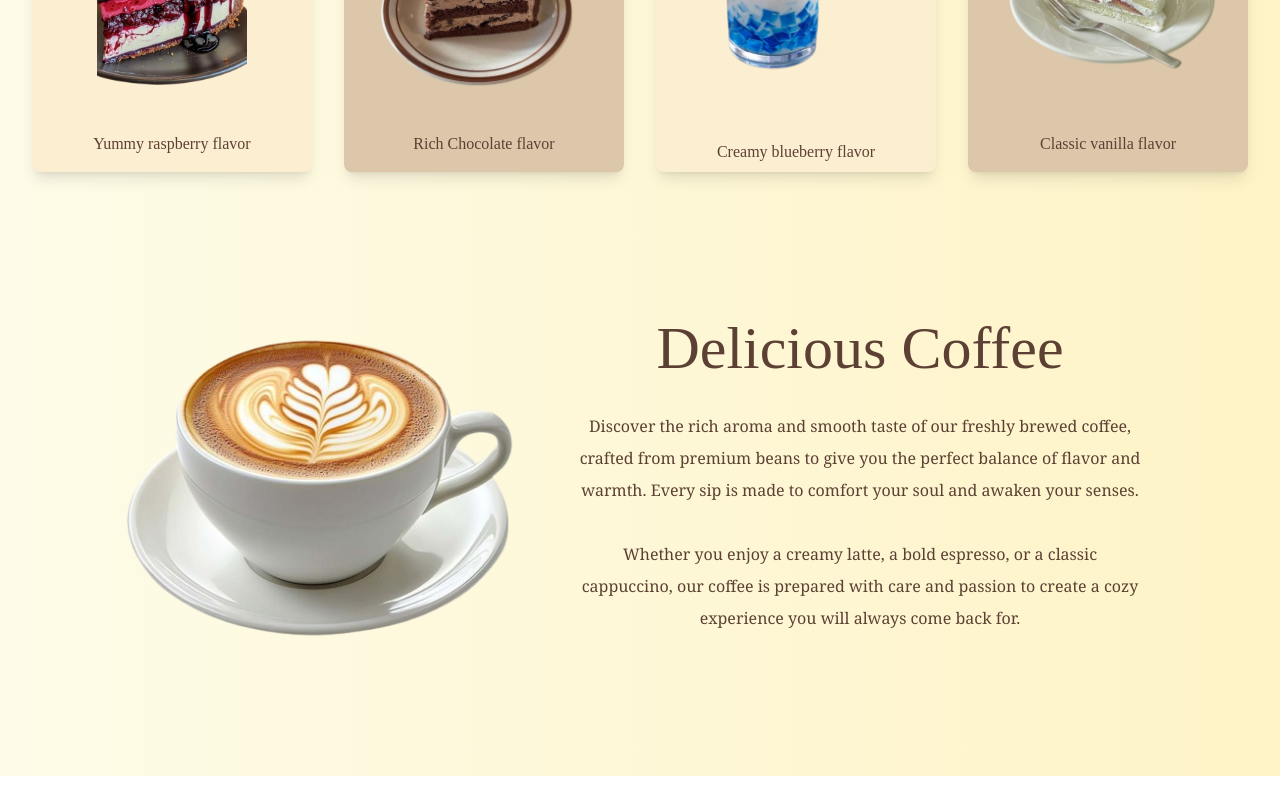
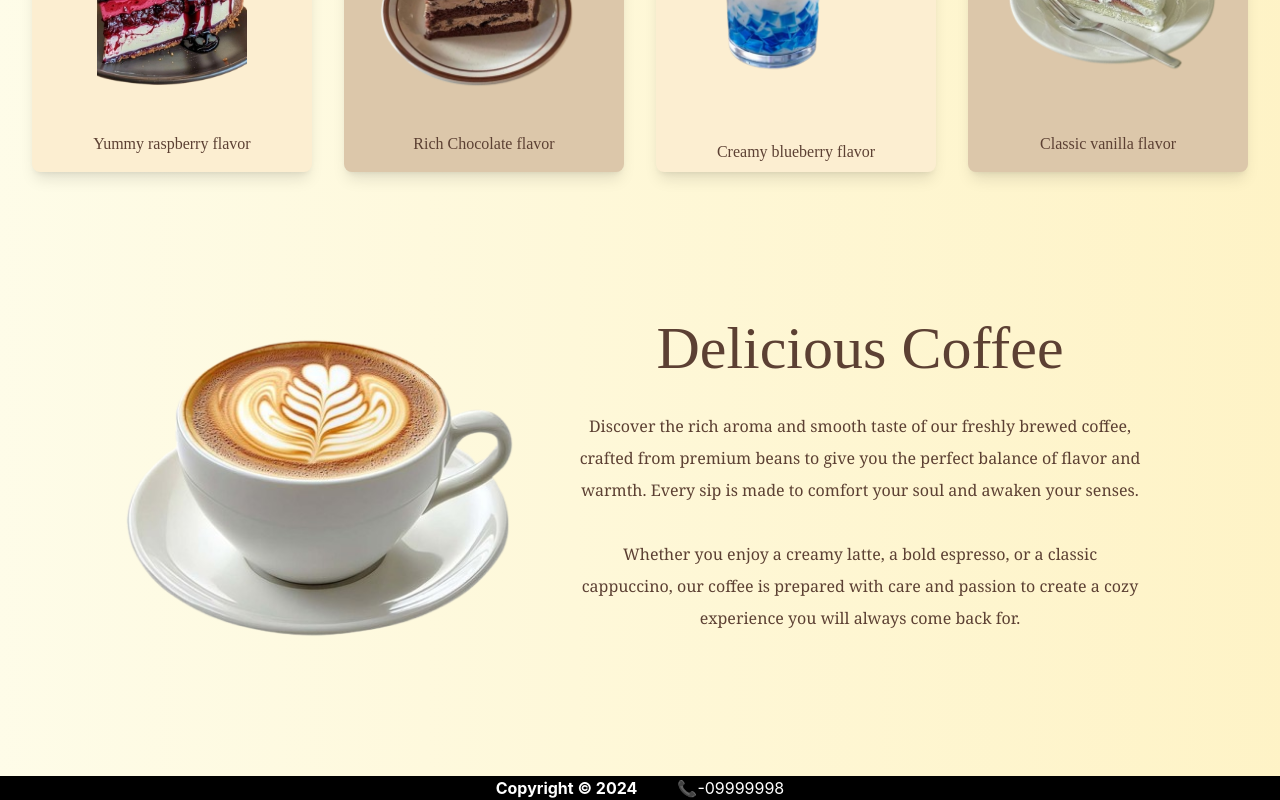
Before and after one commit to Neerume/React-Projects, a React (Vite) app in the folder Cafe_Web/vite-project/: page / in a window 1280 px wide. Shown: the part 1286-2086 px from the top of the page. Before the commit the page ends 2062 px from the top, so only its background shows below. Built offline with nearby package versions, Linux system fonts and the light colour scheme; a web font is replaced by a local one.

Commit message:
added footer

```diff
--- a/Cafe_Web/vite-project/src/App.jsx
+++ b/Cafe_Web/vite-project/src/App.jsx
@@ -1,6 +1,7 @@
 import Navbar from "./Components/Navbar"
 import Hero from "./Components/Hero"
 import Cakes from "./Components/Cakes"
+import Footer from "./Components/Footer"
 
 function App() {
   return(
@@ -9,6 +10,7 @@ function App() {
      <Navbar/>
      <Hero/>
      <Cakes/>
+     <Footer/>
     </div>
   )}
 
--- /dev/null
+++ b/Cafe_Web/vite-project/src/Components/Footer.jsx
@@ -0,0 +1,11 @@
+import react, { useState } from "react";
+
+const Footer = () => {
+return (
+    <div className="flex flex-wrap gap-10 justify-center bg-black text-white text-center ">
+        <p className="font-bold">Copyright © 2024</p>
+        <p>📞-09999998</p>
+    </div>
+)
+}
+export default Footer;
```
